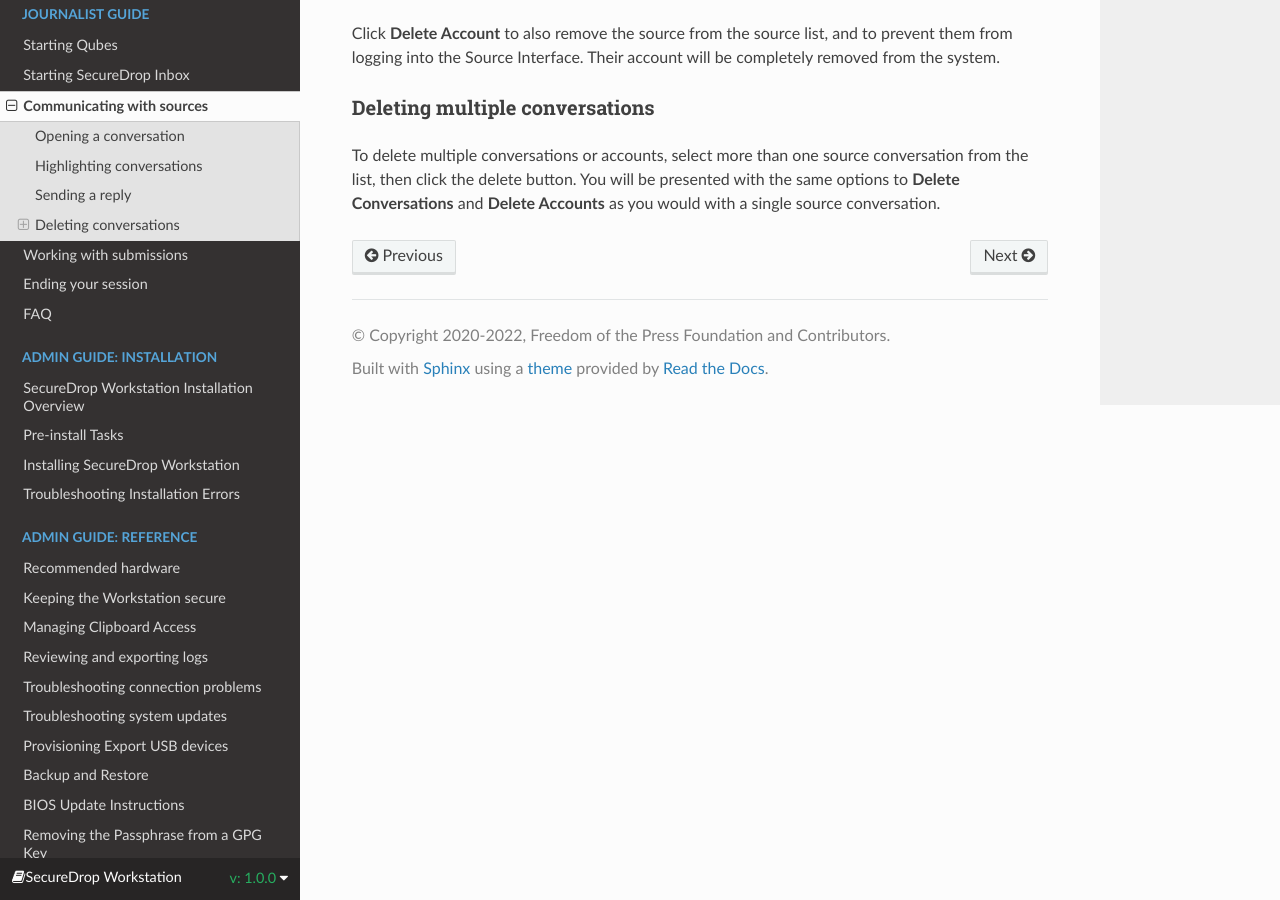
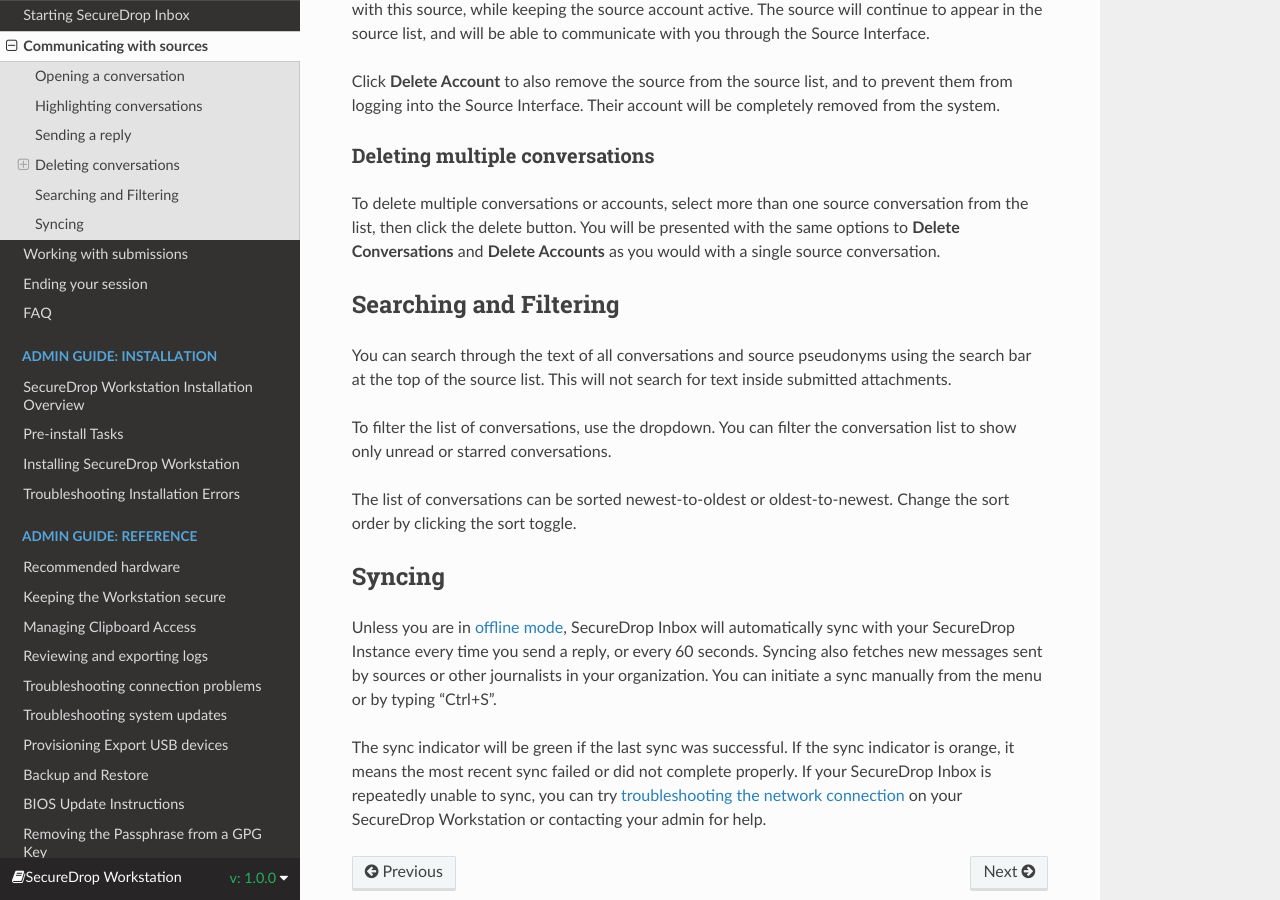
Before and after one commit to freedomofpress/securedrop-workstation-docs, a Sphinx documentation site: the page built from docs/journalist/sources.rst, in a window 1280 px wide and 900 px high, scrolled down 3802 px. Built offline with Sphinx 7.4.7 and the Read the Docs theme 3.1.0, drawn with Linux system fonts in a browser that asks for light colours; some of the changed text lies outside the part shown.

Commit message:
add searching/filtering and syncing to the docs (needs screenshots)

```diff
--- a/docs/journalist/sources.rst
+++ b/docs/journalist/sources.rst
@@ -6,7 +6,9 @@
 
 Once logged in, you will see a chat-like user interface:
 
-- The top of the left panel shows your username, if you are not working in offline mode. Clicking your username shows the menu.
+- The top of the left panel shows your username, if you are not working in offline mode. Clicking your username shows the menu, which lets you intiate a sync with your SecureDrop Server, get help, sign out, or
+
+.. TODO screenshot of the menu
 
 - The action area of the left panel provides the ability to search submissions, star sources, select multiple sources, delete sources, toggle sort order, and filter the source list.
 
@@ -94,3 +96,27 @@
 conversation from the list, then click the delete button. You will be
 presented with the same options to **Delete Conversations** and
 **Delete Accounts** as you would with a single source conversation.
+
+Searching and Filtering
+-----------------------
+
+You can search through the text of all conversations and source pseudonyms using the search bar at the top of the source list. This will not search for text inside submitted attachments.
+
+.. TODO Screenshot Search
+
+To filter the list of conversations, use the dropdown. You can filter the conversation list to show only unread or starred conversations.
+
+.. TODO Screenshot Filter
+
+The list of conversations can be sorted newest-to-oldest or oldest-to-newest. Change the sort order by clicking the sort toggle.
+
+.. TODO screenshot sort toggle
+
+Syncing
+-------
+
+Unless you are in :ref:`offline mode<Offline mode>`, SecureDrop Inbox will automatically sync with your SecureDrop Instance every time you send a reply, or every 60 seconds. Syncing also fetches new messages sent by sources or other journalists in your organization. You can initiate a sync manually from the menu or by typing "Ctrl+S".
+
+The sync indicator will be green if the last sync was successful. If the sync indicator is orange, it means the most recent sync failed or did not complete properly. If your SecureDrop Inbox is repeatedly unable to sync, you can try :doc:`troubleshooting the network connection</admin/reference/troubleshooting_connection>` on your SecureDrop Workstation or contacting your admin for help.
+
+.. TODO screenshot of sync indicator
--- a/docs/journalist/starting_client.rst
+++ b/docs/journalist/starting_client.rst
@@ -58,6 +58,8 @@
 As soon as any journalist user clicks on a source with unseen submissions, it
 will be marked as seen (no longer displayed in bold text) for all users.
 
+.. _Offline mode:
+
 Working offline
 ---------------
 
```
